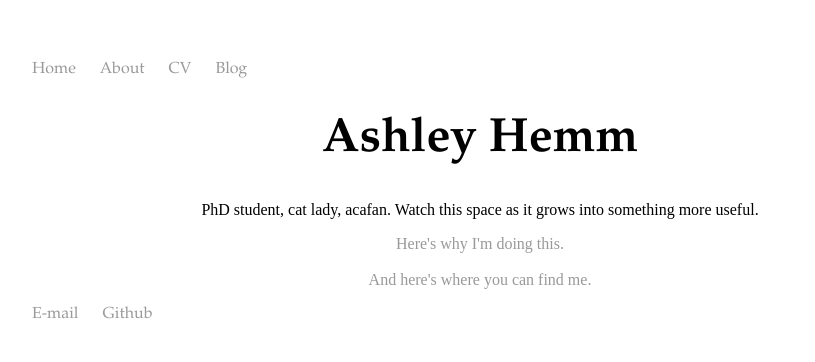
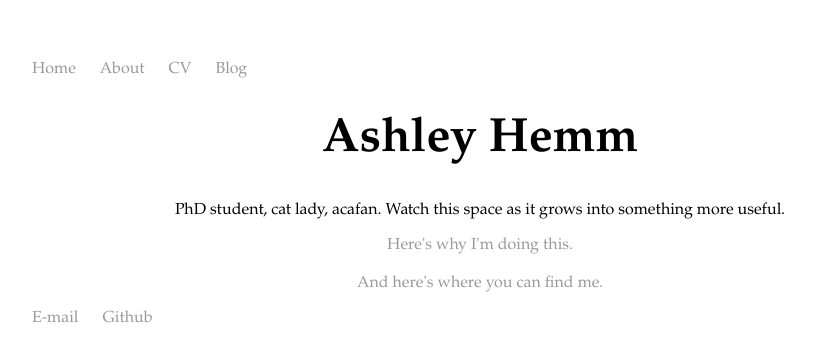
Before and after one commit to pastfutures/pastfutures.github.io, a Jekyll site: the page built from index.html, in a window 1280 px wide. Shown: the top 362 px of the page, without its empty margins (160-975 px from the left). Built offline with Jekyll 4.4.1, drawn with Linux system fonts in a browser that asks for light colours.

Commit message:
Update main.css

```diff
--- a/css/main.css
+++ b/css/main.css
@@ -1,4 +1,5 @@
 body {
+   font-family: "Garamond", 'Garamond', 'serif';
     margin: 60px auto;
     width: 70%;
 }
@@ -9,6 +10,7 @@
     font-weight: normal;
 }
 nav ul li, footer ul li {
+    font-family: "Garamond", 'Garamond', 'serif';
     display: inline;
     margin-right: 20px;
 }
```
